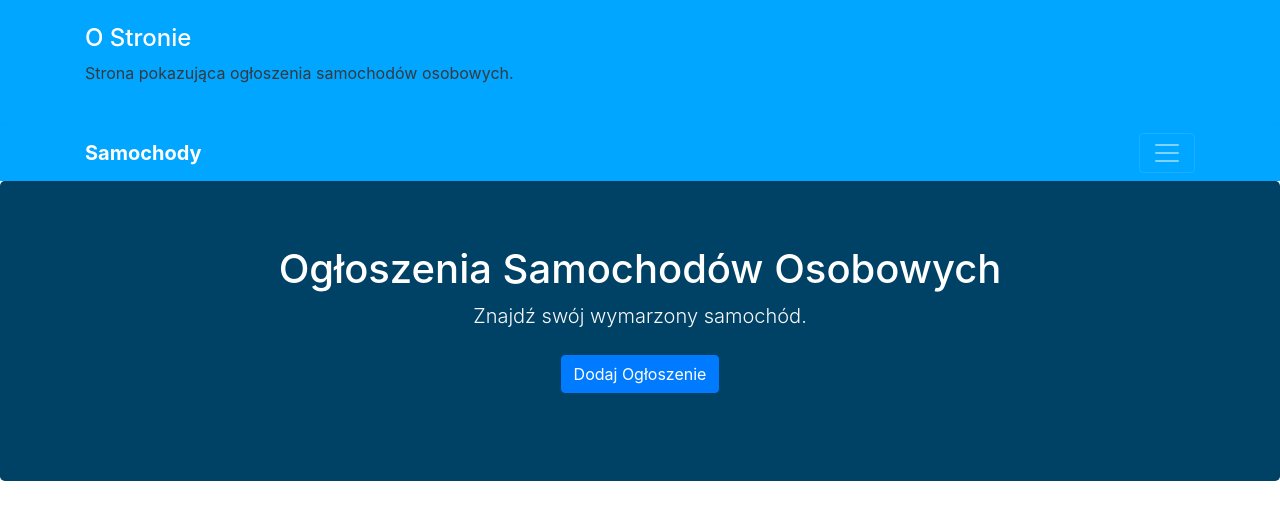
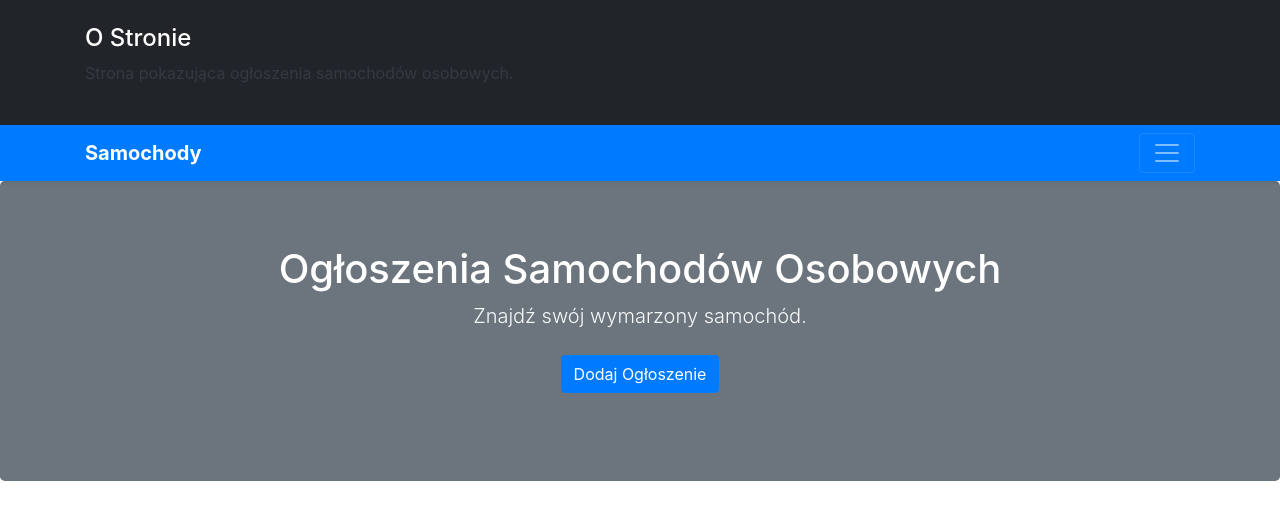
Before and after one commit to Kosaaaaa/final-project-iwb, a PHP site: page / in a window 1280 px wide, after a click that opens the changed part. Shown: the top 520 px of the page. Run offline with PHP 8.4, Linux system fonts and the light colour scheme; some libraries are stand-ins or nearby versions.

Commit message:
add styles

```diff
--- a/css/style.css
+++ b/css/style.css
@@ -1,7 +1,15 @@
-.bg-primary {
-    background-color: #00a6ff !important;
+#navbarHeader {
+    color: #fff!important;
+    background-color: #212529!important;
 }
 
-.bg-secondary {
-    background-color: #004266 !important;
+#navbarMain {
+    color: #fff!important;
+    background-color: #212529!important;
+    position: relative;
+    display: flex;
+    flex-wrap: wrap;
+    align-items: center;
+    justify-content: space-between;
+    padding: 20px;
 }
```
